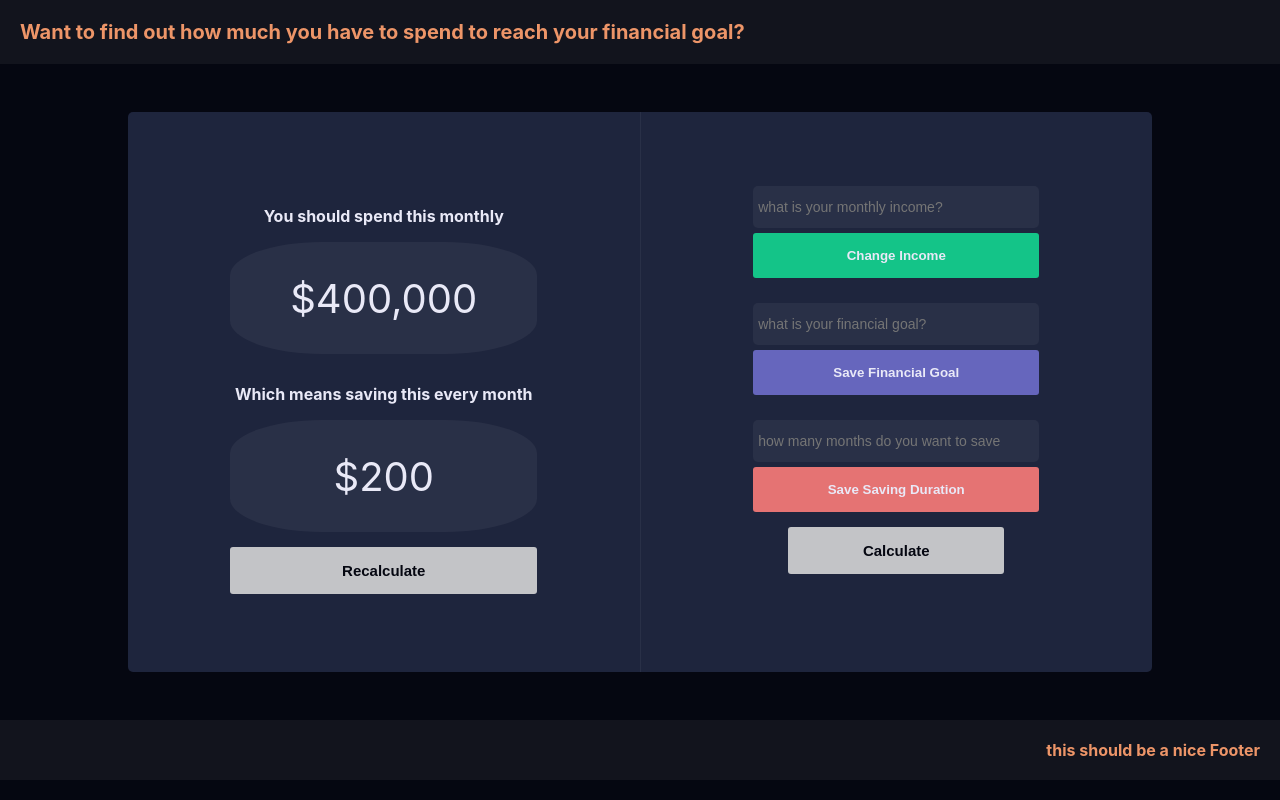
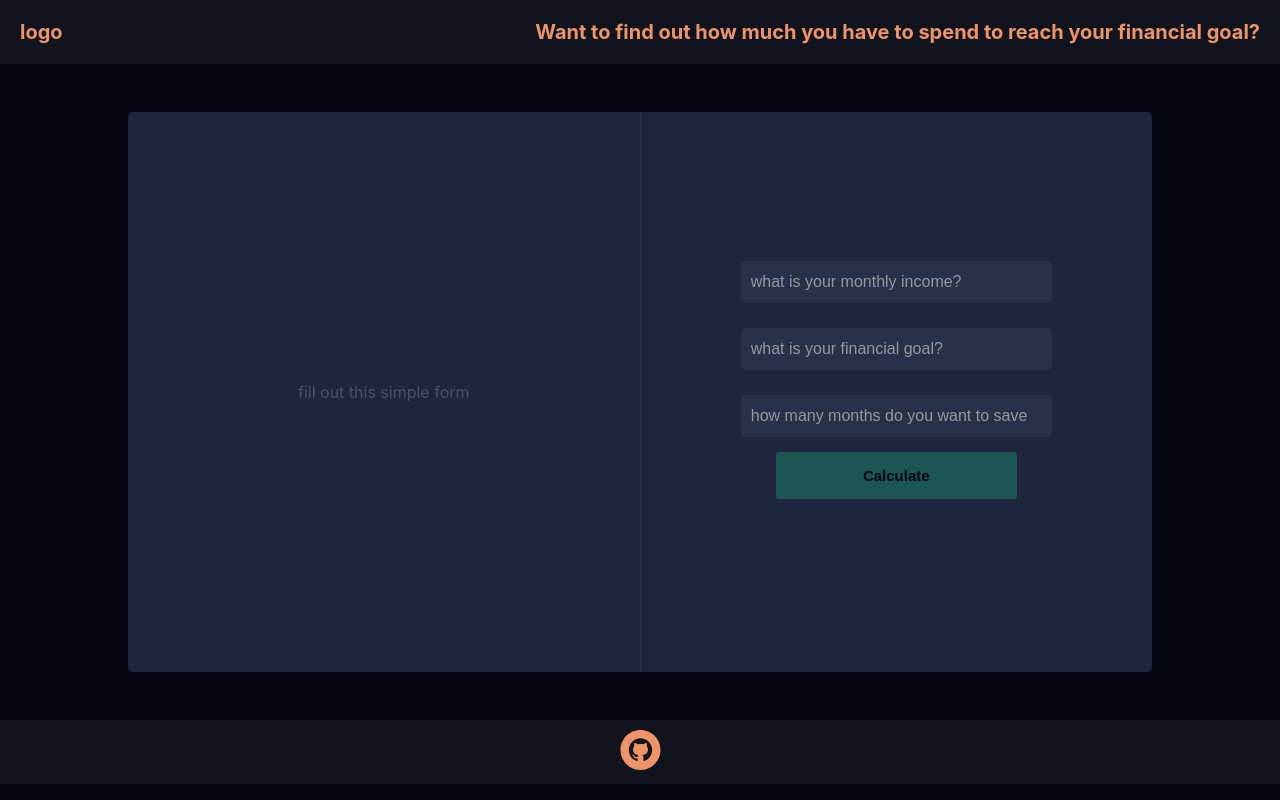
Before and after one commit to noramens/budgetCalculator, a React (Create React App) app: page / in a window 1280 px wide. Built offline with nearby package versions, Linux system fonts and the light colour scheme.

Commit message:
Add fucntionalities to the UI

```diff
--- a/src/App.css
+++ b/src/App.css
@@ -1,31 +1,5 @@
 body {
   background-color: #050711;
-}
-
-.green {
-  background-color: #14c488;
-}
-.purple {
-  background-color: #6666bd;
-}
-
-.light {
-  background-color: #e57373;
-}
-
-.button {
-  padding: 15px 25px;
-  outline: none;
-  border-radius: 3px;
-  font-weight: bold;
-  border: 0;
-  color: #e9e9f7;
-  margin-top: 5px;
-}
-
-.button:hover {
-  opacity: 0.8;
-  cursor: pointer;
 }
 
 .calculate {
@@ -37,10 +11,35 @@ body {
   border: 0;
   margin: 15px 35px 0px 35px;
   font-size: 15px;
-  background-color: #c3c4c7;
   cursor: pointer;
+  background-color: #14c488;
 }
 
-.calculate:hover {
-  opacity: 0.9;
+.recalculate {
+  color: #050711;
+  padding: 15px 25px;
+  outline: none;
+  border-radius: 3px;
+  font-weight: bold;
+  border: 0;
+  margin: 15px 35px 0px 35px;
+  font-size: 15px;
+  cursor: pointer;
+  background-color: #e57373;
 }
+
+.inputComponent {
+  border: 0;
+  border-radius: 5px;
+  background-color: rgba(255, 255, 255, 0.05);
+  width: 300px;
+  height: 5vh;
+  padding: 1px 1px 1px 10px;
+  color: #e9e9f7;
+  font-size: 16px;
+  outline: none;
+}
+
+::-webkit-input-placeholder {
+  color: rgba(255, 255, 255, 0.5);
+}
--- a/src/App.js
+++ b/src/App.js
@@ -1,41 +1,46 @@
 import React, { useState } from 'react';
-import Nav from './Nav';
-import CalArea from './calArea';
-import Footer from './footer';
+import Nav from './components/Nav';
+import CalArea from './components/calArea';
+import Footer from './components/footer';
 import './App.css';
 
 function App() {
-  const [disable, setDisable] = useState(false);
-  const [goal, setGoal] = useState();
-  const [income, setIncome] = useState();
-  const [save, setSave] = useState();
-  const [monthResult, setMonthResult] = useState('$400,000');
-  const [saveResult, setSaveResult] = useState('$200');
+  const [goal, setGoal] = useState('');
+  const [income, setIncome] = useState('');
+  const [save, setSave] = useState('');
+  const [monthResult, setMonthResult] = useState('');
+  const [saveResult, setSaveResult] = useState('');
+  const [buttonClicked, setButtonClicked] = useState(false);
 
-  const Recalculate = () => {
-    setMonthResult();
-    setIncome();
-    setSave();
-    setGoal();
-  };
+  function recalculate() {
+    setMonthResult('');
+    setSaveResult('');
+    setIncome('');
+    setSave('');
+    setGoal('');
+  }
 
-  const Calculate = () => {
+  function calculate() {
     setMonthResult(Math.floor((income * save - goal) / save).toFixed(2));
-    setSaveResult(console.log(monthResult));
-  };
+    setSaveResult(Math.floor(income - (income * save - goal) / save).toFixed(2));
+    setButtonClicked(true);
+  }
+
   return (
     <div className="App">
       <Nav />
       <CalArea
+        goal={goal}
+        income={income}
+        save={save}
         setGoal={setGoal}
         setIncome={setIncome}
         setSave={setSave}
-        calculate={Calculate}
+        calculate={calculate}
         monthResult={monthResult}
-        recalculate={Recalculate}
+        recalculate={recalculate}
         saveResult={saveResult}
-        disable={disable}
-        setDisable={setDisable}
+        buttonClicked={buttonClicked}
       />
       <Footer />
     </div>
--- a/src/Nav.js
+++ b/src/components/Nav.js
@@ -1,7 +1,12 @@
 import React from 'react';
 
 const Nav = () => {
-  return <div style={styles}>Want to find out how much you have to spend to reach your financial goal?</div>;
+  return (
+    <div style={styles}>
+      <div>logo</div>
+      <div>Want to find out how much you have to spend to reach your financial goal?</div>
+    </div>
+  );
 };
 
 const styles = {
@@ -11,8 +16,9 @@ const styles = {
   textAlign: 'left',
   color: '#ED9568',
   fontWeight: 'bold',
-  fontSize: '20px'
-  //   color: '#fff'
+  fontSize: '20px',
+  display: 'flex',
+  justifyContent: 'space-between'
 };
 
 export default Nav;
--- a/src/calArea.js
+++ b/src/components/calArea.js
@@ -1,64 +1,73 @@
 import React from 'react';
-import './App.css';
+import '../App.css';
 
 const CalArea = ({
+  income,
+  save,
+  goal,
   setGoal,
   setIncome,
   setSave,
   calculate,
   monthResult,
+  saveResult,
   recalculate,
-  income,
-  saveResult,
-  disable,
-  setDisable
+  buttonClicked
 }) => {
   return (
     <div style={styles}>
       <div style={firstDiv}>
+        {buttonClicked ? (
+          <React.Fragment>
             <p style={{ fontWeight: 'bold' }}> You should spend this monthly</p>
             <div style={amount}>{monthResult}</div>
             <p style={{ fontWeight: 'bold', marginTop: '30px' }}> Which means saving this every month </p>
             <div style={amount}>{saveResult}</div>
-        <button className="calculate" style={{ width: '60%' }} disabled>
+            <button onClick={recalculate} className="recalculate" style={{ width: '60%' }}>
               Recalculate
             </button>
+          </React.Fragment>
+        ) : (
+          <div style={{ color: 'rgba(255, 255, 255, 0.2)' }}>fill out this simple form</div>
+        )}
       </div>
 
       <div style={secondDiv}>
         <div style={{ display: 'flex', flexDirection: 'column', marginBottom: '25px' }}>
           <input
             type="number"
+            value={income}
             onChange={event => setIncome(Number(event.target.value))}
-            onFocus={disable ? console.log('disabl') : null}
-            style={inputComponent}
+            className="inputComponent"
             placeholder="what is your monthly income?"
           />
-          <button onClick={setDisable(true)} className="button green">
-            Change Income
-          </button>
         </div>
 
         <div style={{ display: 'flex', flexDirection: 'column', marginBottom: '25px' }}>
           <input
             type="number"
+            value={goal}
             onChange={event => setGoal(Number(event.target.value))}
-            style={inputComponent}
+            className="inputComponent"
             placeholder="what is your financial goal?"
           />
-          <button className=" button purple">Save Financial Goal</button>
         </div>
 
         <div style={{ display: 'flex', flexDirection: 'column', marginBottom: '25px' }}>
           <input
             type="number"
+            value={save}
             onChange={event => setSave(Number(event.target.value))}
-            style={inputComponent}
+            className="inputComponent"
             placeholder="how many months do you want to save"
           />
-          <button className=" button light">Save Saving Duration </button>
 
-          <button onClick={calculate} className="calculate">
+          <button
+            onClick={calculate}
+            className="calculate"
+            style={!income || !goal || !save ? disabledButton : calculateButton}
+            disabled={!income || !goal || !save}
+          >
             Calculate
           </button>
         </div>
@@ -110,16 +119,21 @@ const secondDiv = {
   flexDirection: 'column'
 };
 
-const inputComponent = {
+const calculateButton = {
+  color: '#050711',
+  padding: '15px 25px',
+  outline: 'none',
+  borderRadius: '3px',
+  fontWeight: 'bold',
   border: '0',
-  borderRadius: '5px',
-  backgroundColor: 'rgba(255, 255, 255, 0.05)',
-  width: '280px',
-  height: '5vh',
-  padding: '1px 1px 1px 5px',
-  color: '#E9E9F7',
-  fontSize: '14px',
-  outline: 'none'
+  margin: '15px 35px 0px 35px',
+  fontSize: '15px',
+  cursor: 'pointer',
+  backgroundColor: '#14c488'
+};
+
+const disabledButton = {
+  backgroundColor: 'rgba(20, 196, 136, 0.3)'
 };
 
 export default CalArea;
--- a/src/footer.js
+++ b/src/components/footer.js
@@ -1,15 +1,19 @@
 import React from 'react';
-// import GitHubIcon from '@material-ui/icons/GitHub';
+import { ReactComponent as GitHubIcon } from '../images/github.svg';
 
 const Footer = () => {
-  return <div style={styles}>this should be a nice Footer</div>;
+  return (
+    <div style={styles}>
+      <GitHubIcon />
+    </div>
+  );
 };
 
 const styles = {
   backgroundColor: 'rgba(255, 255, 255, 0.05)',
   height: '20%',
-  padding: '20px',
-  textAlign: 'right',
+  padding: '10px',
+  textAlign: 'center',
   color: '#ED9568',
   fontWeight: 'bold'
 };
```
Also changed, not shown: src/images/github.svg (added), src/logo.svg (deleted). Lines whose indentation alone changed are shown as unchanged.
